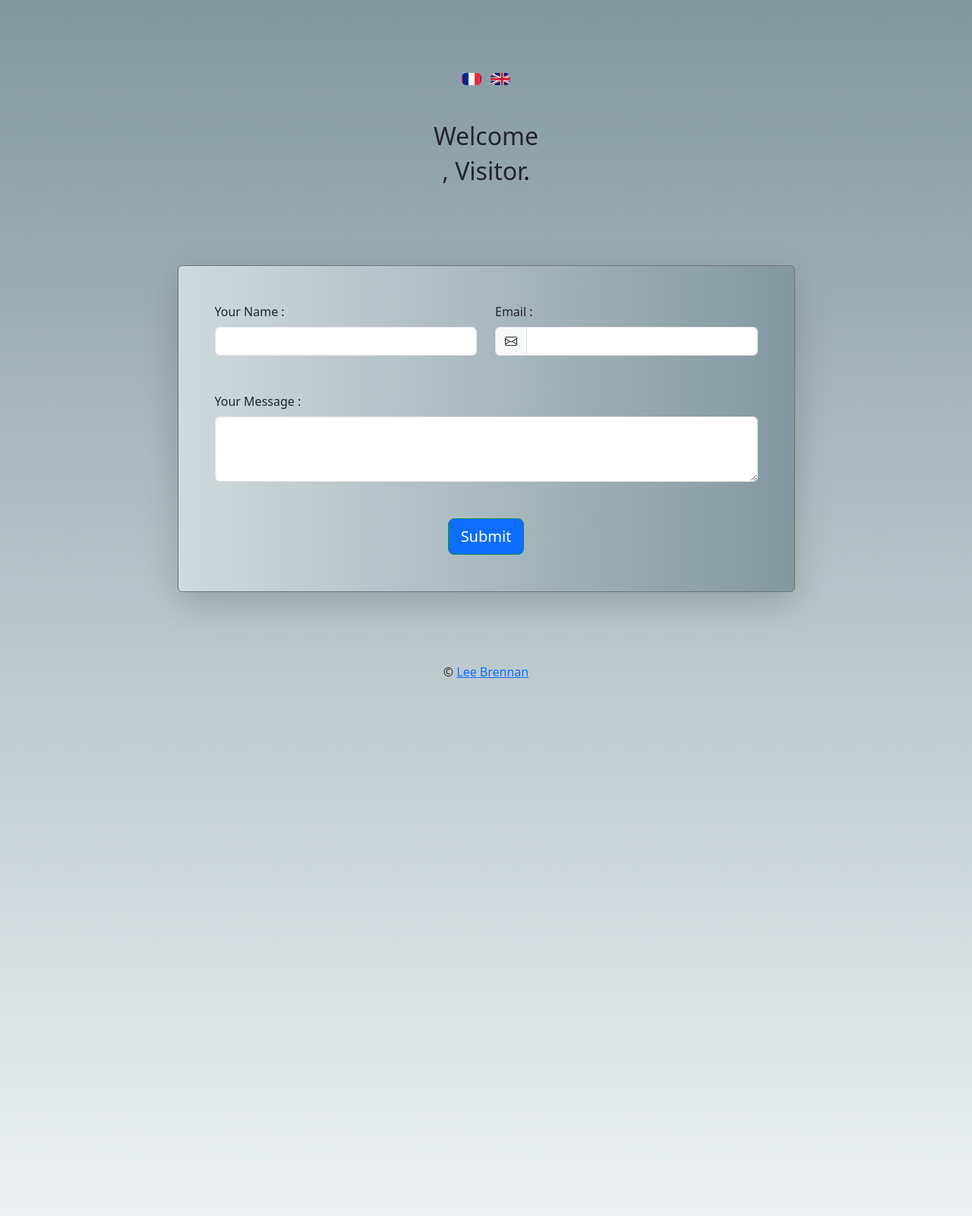
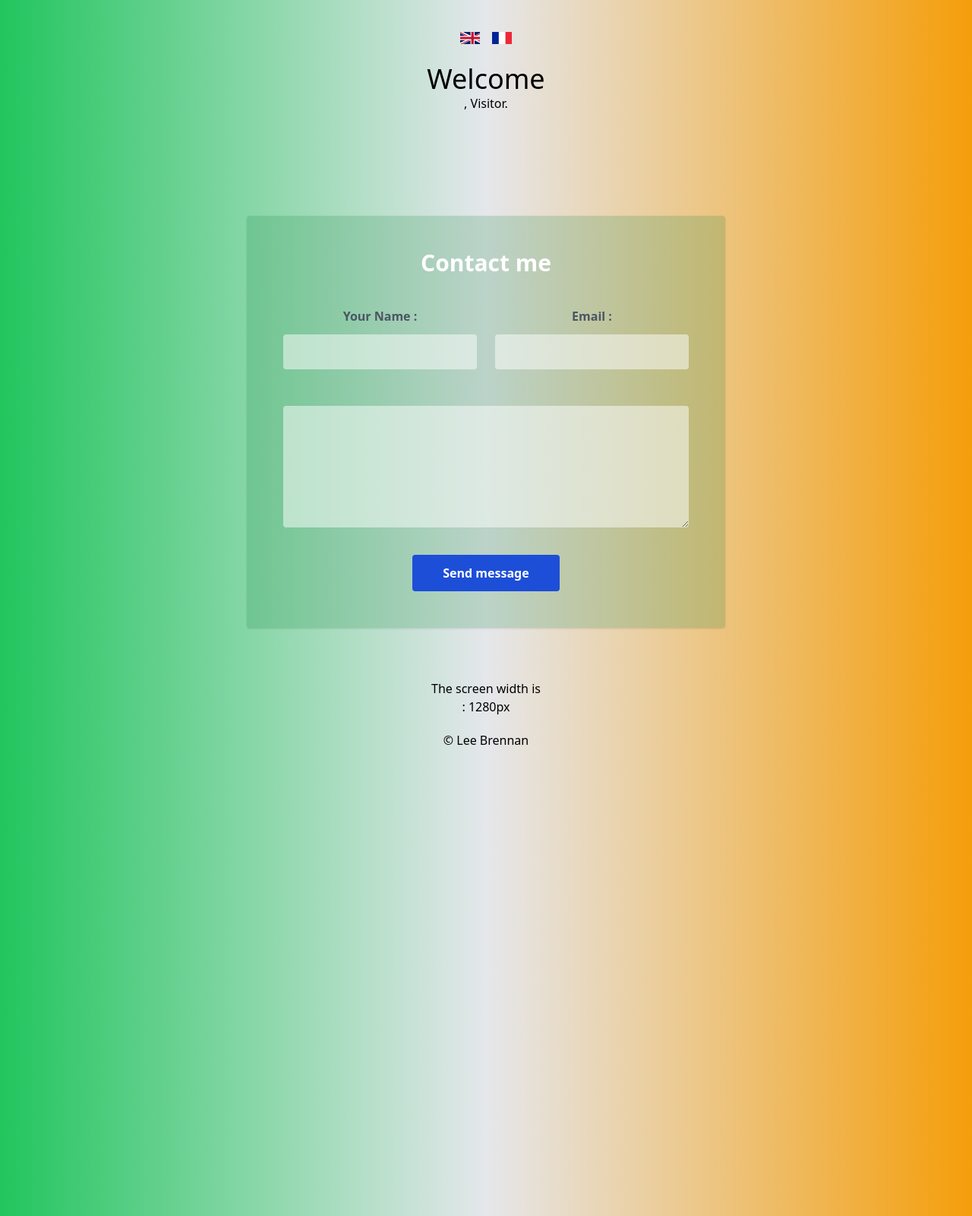
Before and after one commit to Leerlandais/contactPage, a PHP site: page /public/index.php in a window 1280 px wide. Shown: the whole page at 76% size. Run offline with PHP 8.4, Linux system fonts and the light colour scheme; data comes from the database, SQL or seed files in the repository; a stand-in replaces the project's code that opens the database connection; some libraries are stand-ins or nearby versions.

Commit message:
form almost done

```diff
--- a/view/inc/contact-form.php
+++ b/view/inc/contact-form.php
@@ -1,71 +1,57 @@
-<?php
-    // idea for later : Make the whole form spin on submission and reveal a card with 'Message Sent'
-?>
+<!-- component -->
 
-  <div class="container">
-    <div class="row justify-content-lg-center">
-      <div class="col-12 col-lg-9">
-        <div class="bg-transparent border border-secondary rounded shadow-lg overflow-hidden" id="contactWindow">
-
-          <form action="" method="POST">
-            <div class="row gy-4 gy-xl-5 p-4 p-xl-5">
-              <div class="col-12 col-md-6">
+<div class="h-96"></div>
+<div class="max-w-5xl mx-auto px-6 sm:px-6 lg:px-8 mb-12">
+    <div class="bg-green-700 bg-opacity-20 w-full shadow rounded p-8 sm:p-12 -mt-72">
+        <p class="text-3xl font-bold leading-7 text-center text-white">Contact me</p>
+        <form action="" method="post">
+            <div class="md:flex items-center mt-12">
                 <input  type="text"
-                        class="form-control d-none"
-                        id="contactID"
-                        name="contactID"
+                        class="hidden"
+                        name="contactID" id="contactID"
+                        placeholder="<?php if (isset($visitorName) && $visitorName != "") echo $visitorName["cp_visitor_id"]?>"
                         value="<?php if (isset($visitorName) && $visitorName != "") echo $visitorName["cp_visitor_id"]?>"
                         required>
-
-                    <label  for="contactName" class="form-label" id="contactNameLabel">
-                        <span class="text-danger">*</span>
-                    </label>
-                <input  type="text"
-                        class="form-control"
+                <div class="w-full md:w-1/2 flex flex-col">
+                    <label class="font-semibold leading-none text-gray-600"
+                           for="contactName"
+                           id="contactNameLabel"></label>
+                                <input type="text"
+                                       name="contactName"
                                        id="contactName"
-                        name="contactName"
+                                       class="leading-none text-gray-500 text-center p-3 focus:outline-none focus:border-blue-700 mt-4 border-0 bg-white bg-opacity-50 rounded"
                                        placeholder="<?php if (isset($visitorName) && $visitorName != "") echo $visitorName["cp_visitor_name"]?>"
-                        value="<?php if (isset($visitorName) && $visitorName != "") echo $visitorName["cp_visitor_name"]?>"
-                        required>
+                                       value="<?php if (isset($visitorName) && $visitorName != "") echo $visitorName["cp_visitor_name"]?>"/>
                 </div>
-              <div class="col-12 col-md-6">
-                <label for="contactMail" id="contactMailLabel" class="form-label">
-                    <span class="text-danger">*</span>
-                </label>
-                <div class="input-group">
-                  <span class="input-group-text">
-                    <svg xmlns="http://www.w3.org/2000/svg" width="16" height="16" fill="currentColor" class="bi bi-envelope" viewBox="0 0 16 16">
-                      <path d="M0 4a2 2 0 0 1 2-2h12a2 2 0 0 1 2 2v8a2 2 0 0 1-2 2H2a2 2 0 0 1-2-2V4Zm2-1a1 1 0 0 0-1 1v.217l7 4.2 7-4.2V4a1 1 0 0 0-1-1H2Zm13 2.383-4.708 2.825L15 11.105V5.383Zm-.034 6.876-5.64-3.471L8 9.583l-1.326-.795-5.64 3.47A1 1 0 0 0 2 13h12a1 1 0 0 0 .966-.741ZM1 11.105l4.708-2.897L1 5.383v5.722Z" />
-                    </svg>
-                  </span>
+                <div class="w-full md:w-1/2 flex flex-col md:ml-6 md:mt-0 mt-4">
+                    <label class="font-semibold leading-none text-gray-600"
+                           for="contactMail"
+                           id="contactMailLabel"></label>
                     <input type="email"
-                         class="form-control"
+                           class="leading-none text-gray-500 p-3 focus:outline-none focus:border-blue-700 mt-4 border-0 bg-white bg-opacity-50 rounded"
+                           name="contactMail"
                            id="contactMail"
-                         name="contactMail"
-                         value="<?php if (isset($visitorName) && $visitorName != "") echo $visitorName["cp_visitor_email"]?>"
                            placeholder="<?php if (isset($visitorName) && $visitorName != "") echo $visitorName["cp_visitor_email"]?>"
-                         required>
+                           value="<?php if (isset($visitorName) && $visitorName != "") echo $visitorName["cp_visitor_email"]?>"/>
                 </div>
             </div>
-              <div class="col-12">
-                <label for="contactMess" id="contactMessLabel" class="form-label">
-                    <span class="text-danger">*</span>
-                </label>
-                <textarea class="form-control"
-                          id="contactMess"
+
+            <div>
+                <div class="w-full flex flex-col mt-8">
+                    <label class="font-semibold leading-none text-gray-300"
+                           for="contactMail"
+                           id="contactMailLabel"></label>
+                    <textarea type="text"
+                              class="h-40 text-base leading-none text-gray-50 p-3 focus:outline-none focus:border-blue-700 mt-4 bg-white bg-opacity-50 border-0 rounded"
                               name="contactMess"
-                          rows="3"
-                          required></textarea>
-              </div>
-              <div class="col-12">
-                <div class="d-grid justify-content-center">
-                  <button class="btn btn-primary btn-outline-success text-white btn-lg submitButton" type="submit"></button>
+                              id="contactMess"></textarea>
                 </div>
             </div>
+            <div class="flex items-center justify-center w-full">
+                <button class="mt-9 font-semibold leading-none text-white py-4 px-10 bg-blue-700 rounded hover:bg-blue-600 focus:ring-2 focus:ring-offset-2 focus:ring-blue-700 focus:outline-none">
+                    Send message
+                </button>
             </div>
         </form>
-
     </div>
 </div>
-    </div>
-  </div>
--- a/view/inc/footer.php
+++ b/view/inc/footer.php
@@ -1,6 +1,6 @@
 <footer class="d-flex flex-column align-items-center justify-content-center mt-5">
     <div class="d-flex flex-row justify-content-center">
         <span id="footerScreenWidth" class="d-none"></span><h5 id="screenwidth" class="d-none"></h5>
-        </div>
+    </div>
     <h6 class="footerLink mt-5">&copy; <span id="copyrightName"></span></h6>
 </footer>
--- a/view/inc/header.php
+++ b/view/inc/header.php
@@ -1,24 +1,26 @@
 <header class="m-5" id="headerNormal">
-    <p class="h1 text-center" id="homepage_h1"></p>
+    <h1 class="text-5xl text-center" id="homepage_h1"></h1>
     <form method="POST" action="" class="mt-5">
-    <div class="container-fluid d-flex flex-row d-lg-flex flex-row-reverse justify-content-center align-items-center mt-3 mb-5">
-        <button class="btn langButton langEN" id="englishButton" value="en" type="submit" name="user_lang"></button>
-        <button class="btn langButton langFR" id="frenchButton" value="fr" type="submit" name="user_lang"></button>
+        <div class="container-fluid flex-row content-center justify-center mt-3 mb-5">
+            <button class="langButton langEN" id="englishButton" value="en" type="submit" name="user_lang"></button>
+            <button class="langButton langFR" id="frenchButton" value="fr" type="submit" name="user_lang"></button>
         </div>
     </form>
 
     <div class="container-fluid d-flex flex-column align-items-center mb-5">
-<p class="h2" id="welcomeVisitor"></p>
+        <h2 class="text-4xl" id="welcomeVisitor"></h2>
         <?php
         if (isset($visitorName) && $visitorName != "") {
 
             ?>
             <div class="d-flex flex-row">
-<p class="h2" id="welcomeName"><?=$visitorName["cp_visitor_name"]?><a href="?login" class="hiddenLink">.</a></p>
+                <h2 class="text-4xl" id="welcomeName"><?= $visitorName["cp_visitor_name"] ?><a href="?login"
+                                                                                               class="hiddenLink">.</a>
+                </h2>
             </div>
-<p class="h4" id="welcomeMess"></p>
+            <h4 class="text-2xl" id="welcomeMess"></h4>
             <?php
-    }else {
+        } else {
             ?>
             <p class="h2"> , Visitor<a href="?login" class="hiddenLink">.</a></p>
             <?php
--- a/view/inc/loginForm.php
+++ b/view/inc/loginForm.php
@@ -1,4 +1,4 @@
-<form action="" method="POST" id = "loginForm">
+<form action="" method="POST" id="loginForm">
     <label for="nomInp">Name</label>
     <input type="text" name="nameInp" id="nomInp" aria-describedby="userNameField" placeholder="Name">
     <label for="pwdInp">Password</label>
--- a/view/publicHomeView.php
+++ b/view/publicHomeView.php
@@ -3,32 +3,28 @@
 <head>
     <meta charset="UTF-8">
     <meta name="viewport" content="width=device-width, initial-scale=1.0">
-    <!-- BOOTSTRAP CDN[STYLE] ICI -->
-    <link href="https://cdn.jsdelivr.net/npm/bootstrap@5.3.3/dist/css/bootstrap.min.css" rel="stylesheet" integrity="sha384-QWTKZyjpPEjISv5WaRU9OFeRpok6YctnYmDr5pNlyT2bRjXh0JMhjY6hW+ALEwIH" crossorigin="anonymous">
+    <!-- TAILWIND CDN -->
+    <script src="https://cdn.tailwindcss.com"></script>
     <!-- ET PUIS STYLE PERSO -->
     <link rel="stylesheet" href="styles/style.css">
     <title><?=$title?></title>
 </head>
-<body>
-    <div class="container-fluid d-flex flex-column align-items-center"> <!-- CONTAINER GLOBAL POUR ENGLOBÉ LE TOTALE -->
+<body class="bg-gradient-to-r from-green-500 via-gray-200 to-amber-500 bg-opacity-25">
+    <div class="container-fluid flex flex-col justify-center items-center text-center"> <!-- CONTAINER GLOBAL POUR ENGLOBÉ LE TOTALE -->
 
 <?php include ("inc/header.php"); ?>
 <?php include ("inc/error-message.php"); // leave this here to display any eventual error message - include this on all pages ?>
-
-    <div class="container">
         <?php if (isset($_GET["login"])) include("inc/loginForm.php"); ?>
-
+<?php include ("inc/contact-form.php"); ?>
 
 <?php // var_dump($visitorName); ?>
 
-<?php include ("inc/contact-form.php"); ?>
 
-    </div>
+
+
     <?php include("inc/footer.php"); ?>
     </div>
-    <!-- BOOTSTRAP CDN[SCRIPTS] ICI -->
-    <script src="https://cdn.jsdelivr.net/npm/bootstrap@5.3.3/dist/js/bootstrap.bundle.min.js" integrity="sha384-YvpcrYf0tY3lHB60NNkmXc5s9fDVZLESaAA55NDzOxhy9GkcIdslK1eN7N6jIeHz" crossorigin="anonymous"></script>
-    <script src="https://code.jquery.com/jquery-3.7.1.slim.min.js" integrity="sha256-kmHvs0B+OpCW5GVHUNjv9rOmY0IvSIRcf7zGUDTDQM8=" crossorigin="anonymous"></script>
+    <script src="https://code.jquery.com/jquery-3.7.1.js" integrity="sha256-eKhayi8LEQwp4NKxN+CfCh+3qOVUtJn3QNZ0TciWLP4=" crossorigin="anonymous"></script>
     <!-- ET PUIS STYLE PERSO -->
     <script src="scripts/script.js"></script>
 </body>
```
Also changed, not shown: view/inc/error-message.php (+4 -5 lines). Lines whose indentation alone changed are shown as unchanged.
